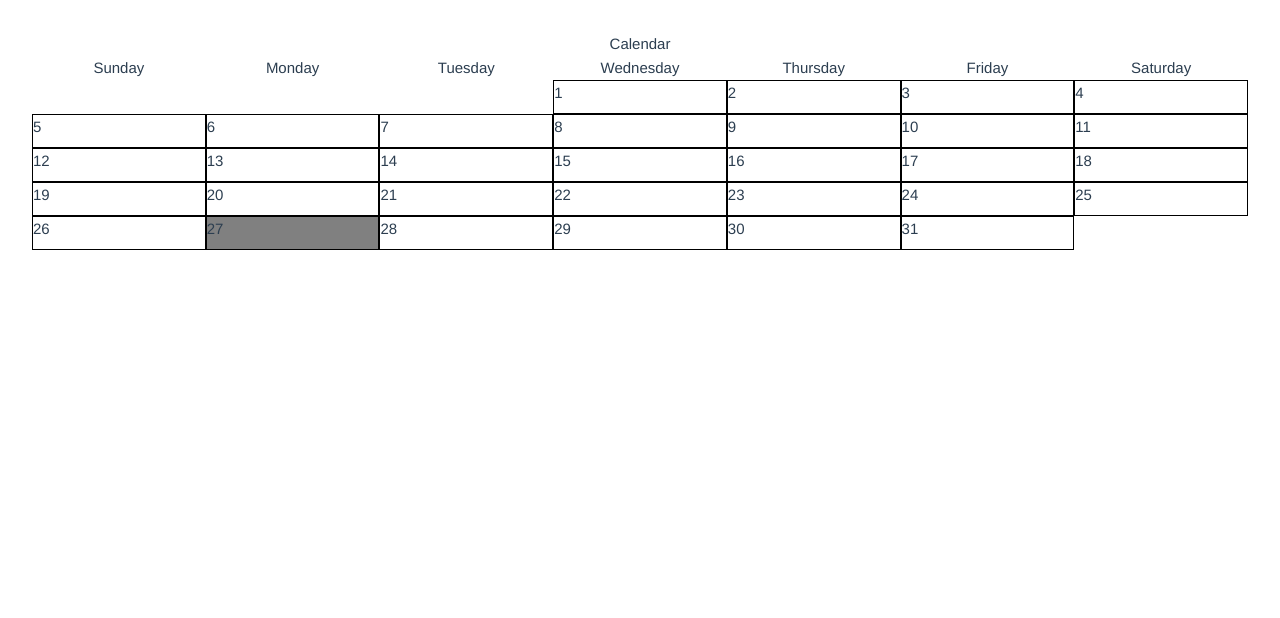
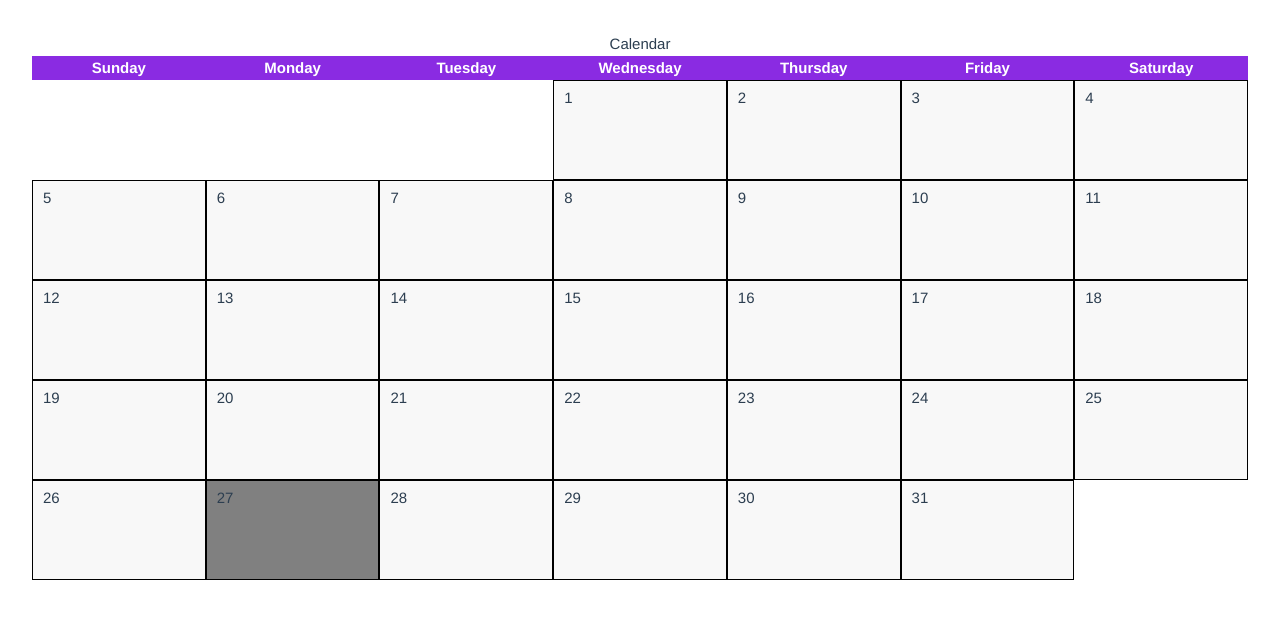
Before and after one commit to gabrielgomeso/vue-frontend-challenge, a Vue app: page / in a window 1280 px wide. Shown: the top 618 px of the page. Built offline with nearby package versions, Linux system fonts and the light colour scheme.

Commit message:
style: increase calendar days size and colors

```diff
--- a/src/App.vue
+++ b/src/App.vue
@@ -74,6 +74,12 @@ export default defineComponent({
   grid-template-rows: auto;
 }
 
+.week-days p {
+  font-weight: 800;
+  color: white;
+  background-color: blueviolet;
+}
+
 .current-day {
   background-color: gray;
 }
--- a/src/assets/base.css
+++ b/src/assets/base.css
@@ -62,7 +62,7 @@
 body {
   min-height: 100vh;
   color: var(--color-text);
-  background: var(--color-background);
+  /* background: var(--color-background); */
   transition: color 0.5s, background-color 0.5s;
   line-height: 1.6;
   font-family: Inter, -apple-system, BlinkMacSystemFont, 'Segoe UI', Roboto, Oxygen, Ubuntu,
--- a/src/components/CalendarDay.vue
+++ b/src/components/CalendarDay.vue
@@ -18,12 +18,15 @@ export default defineComponent({
   padding: 1rem;
   border: 1px solid black;
   position: relative;
+  background-color: var(--vt-c-white-soft);
+  min-width: 100px;
+  min-height: 100px;
 }
 
 .calendar-day--number {
   position: absolute;
-  top: 0;
-  left: 0;
+  top: 5px;
+  left: 10px;
 }
 
 .calendar-day:hover:before {
```
